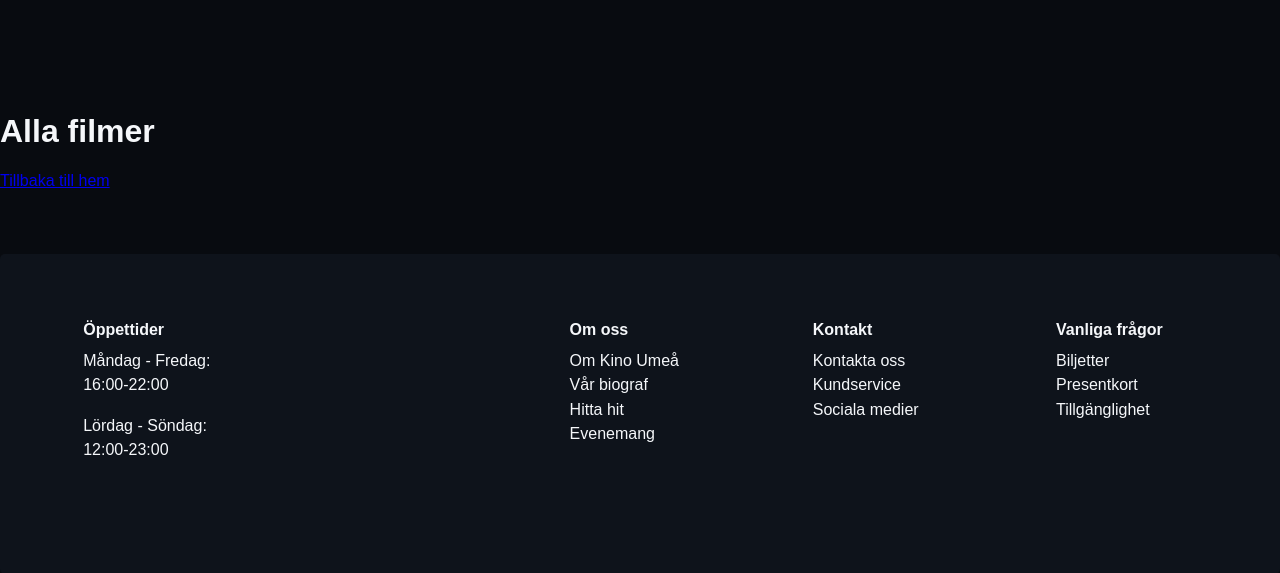
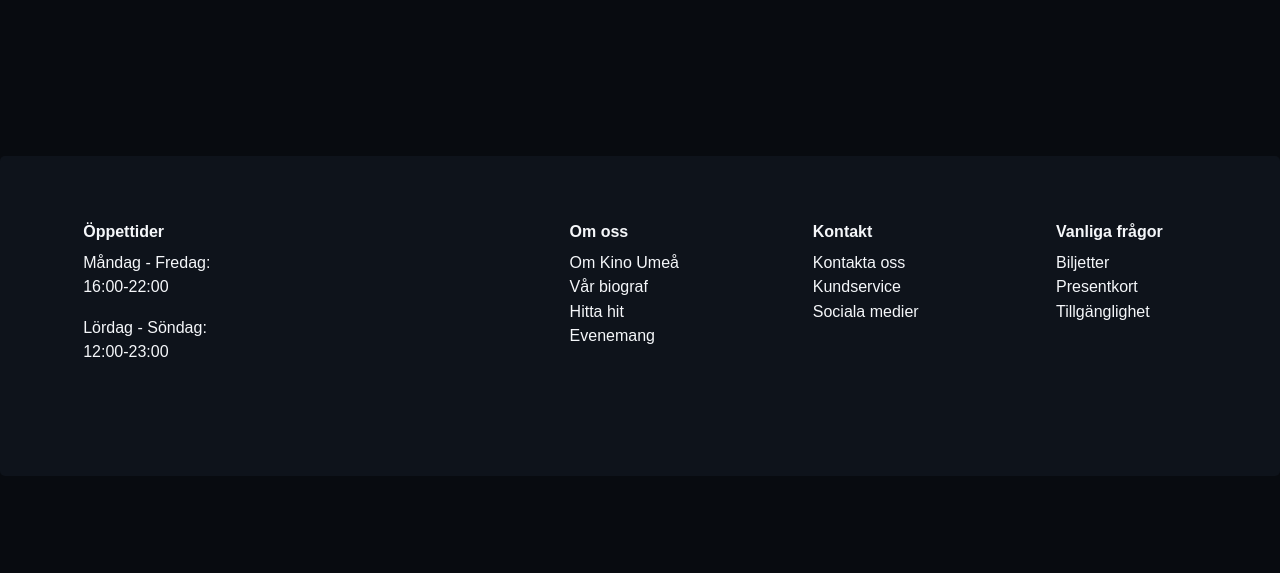
Before and after one commit to FeliciaBo/Kino-backend, a Node server app: template views/movies.ejs in a window 1280 px wide. Shown: the part 86-659 px from the top of the page. Run offline with Node 20, Linux system fonts and the light colour scheme; the template is opened without the code that fills it, so the values that code supplies are empty.

Commit message:
updated links

```diff
--- a/views/index.ejs
+++ b/views/index.ejs
@@ -8,7 +8,7 @@
 </head>
 <body>
     <%- include('partials/header') %>
-   <h1>Hello world</h1>
+
    <a href="/movies">Alla filmer</a>
 
   <section id="toplist-carousel"></section>
--- a/views/movies.ejs
+++ b/views/movies.ejs
@@ -8,8 +8,6 @@
 </head>
 <body>
     <%- include('partials/header') %>
-    <h1>Alla filmer</h1>
-    <a href="/">Tillbaka till hem </a>
 
 <section class="movies-wrapper">
     <div class="movie__page__movies">
--- a/views/partials/header.ejs
+++ b/views/partials/header.ejs
@@ -13,14 +13,14 @@
                 </li>
 
                 <li class="nav_item">
-                    <a href="/movies.html" class="nav_link">Filmer</a>
+                    <a href="/movies" class="nav_link">Filmer</a>
                 </li>
                 <li class="nav_item_dropdown">
                     <a href="#" class="nav_link">
                         Mer
                     </a>
                     <ul class="dropdown">
-                        <li><a href="./about.html">Om biografen</a></li>
+                        <li><a href="./about">Om biografen</a></li>
                         <li><a href="#">Erbjudanden</a></li>
                         <li><a href="#">Kontakt & oss</a></li>
                         <li><a href="#">Mat & Dryck</a></li>
```
